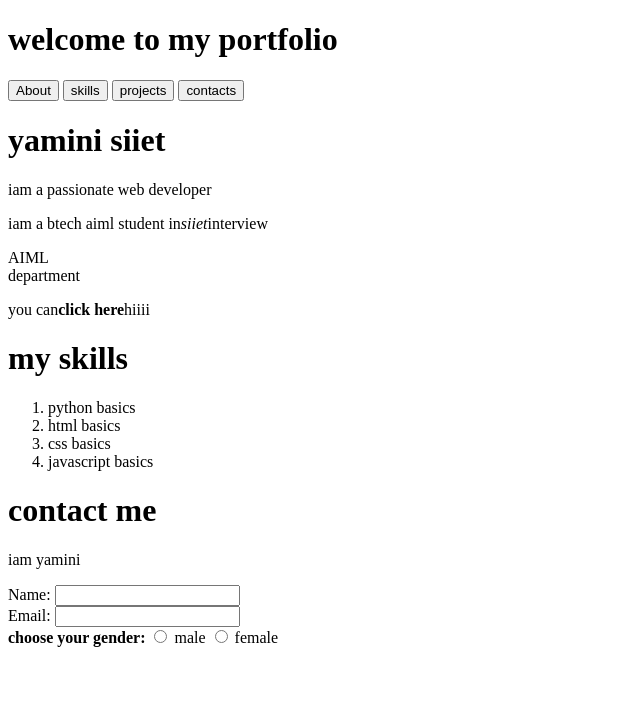
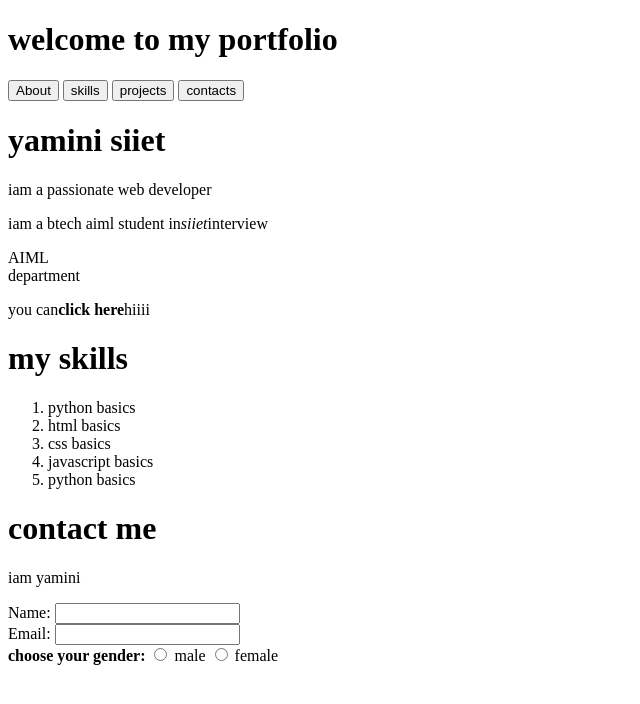
Before and after one commit to karunyayadavposhagoni29/yaminiyadavp, a plain HTML site: page Yam.html in a window 1280 px wide. Shown: the whole page, without its empty margins (0-640 px from the left). Drawn offline with Linux system fonts and the light colour scheme.

Commit message:
Update Yam.html

```diff
--- a/Yam.html
+++ b/Yam.html
@@ -32,6 +32,7 @@
     <li>html basics</li>
     <li>css basics</li>
     <li>javascript basics</li>
+    <li>python basics</li>
   </ol>
   <h1>contact me</h1>
   <p>iam yamini</p>
```
